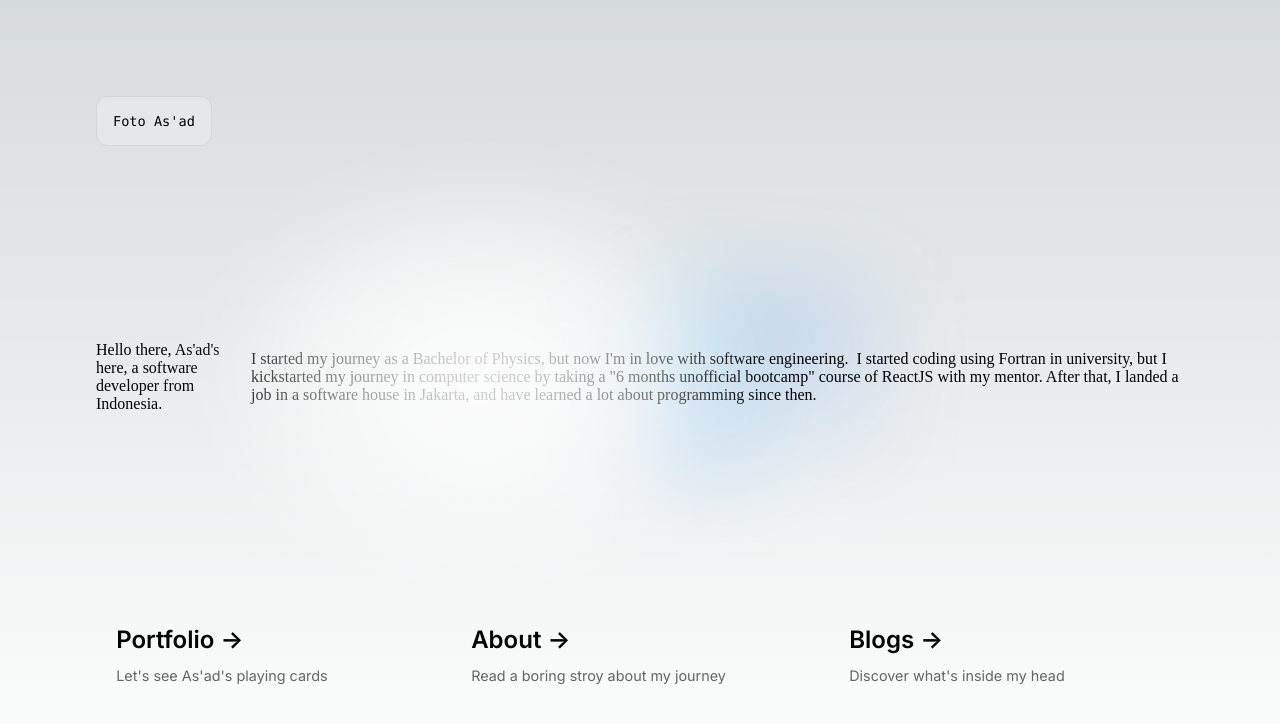
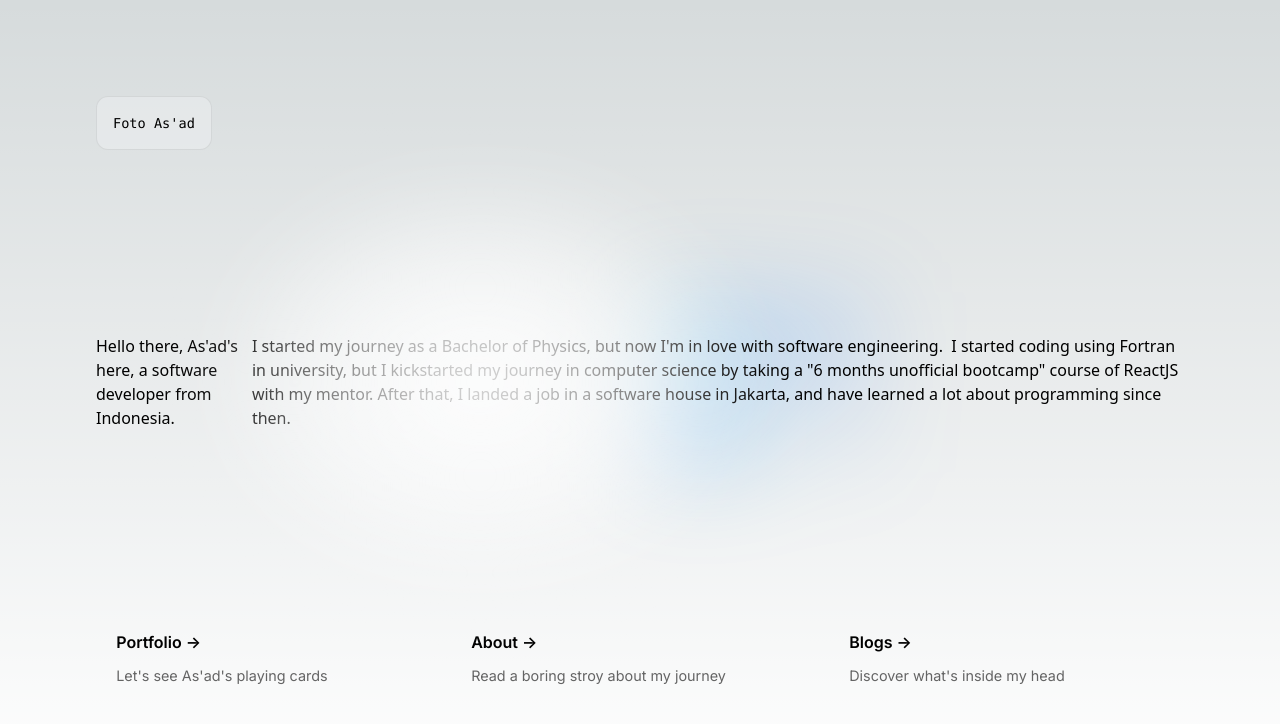
Before and after one commit to AsadSaleh/web-asad, a Next.js app: page / in a window 1280 px wide. Shown: the top 724 px of the page. Built offline with nearby package versions, Linux system fonts and the light colour scheme.

Commit message:
feat: add tailwind css

```diff
--- a/package.json
+++ b/package.json
@@ -18,5 +18,10 @@
     "react": "18.2.0",
     "react-dom": "18.2.0",
     "typescript": "5.0.3"
+  },
+  "devDependencies": {
+    "autoprefixer": "^10.4.14",
+    "postcss": "^8.4.21",
+    "tailwindcss": "^3.3.1"
   }
 }
--- /dev/null
+++ b/postcss.config.js
@@ -0,0 +1,6 @@
+module.exports = {
+  plugins: {
+    tailwindcss: {},
+    autoprefixer: {},
+  },
+}
--- /dev/null
+++ b/tailwind.config.js
@@ -0,0 +1,8 @@
+/** @type {import('tailwindcss').Config} */
+module.exports = {
+  content: ["./src/**/*.{js,ts,jsx,tsx}"],
+  theme: {
+    extend: {},
+  },
+  plugins: [],
+};
```
Also changed, not shown: src/styles/globals.css (+7 -3 lines), 1 other file (tests, documents, lock files or other folders).
